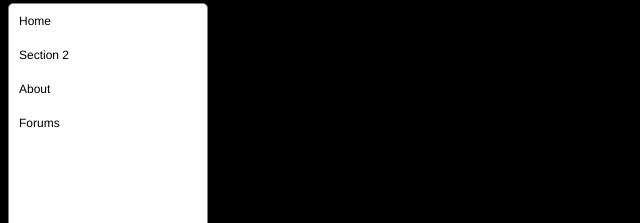
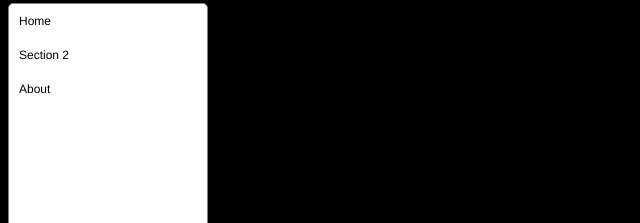
Before and after one commit to chevalierw/boxwebsite.github.io, a plain HTML site: page index.html in a window 1280 px wide. Shown: the part 174-397 px from the top of the page, 0-640 px from the left. Drawn offline with nearby package versions, Linux system fonts and the light colour scheme.

Commit message:
Add files via upload

```diff
--- a/index.html
+++ b/index.html
@@ -115,7 +115,6 @@ window.onload=show
 	<li><a href="index.html">Home</a></li>
 	<li><a href="Section_2.html">Section 2</a></li>
 	<li><a href="about.html">About</a></li>
-	<li><a href="forums.php">Forums</a></li>
 	</ul>
 </nav>
 <div id="layer1" style="position: absolute; width: 290px; height: 38px; z-index: 1; left: 891px; top: 907px">
```
